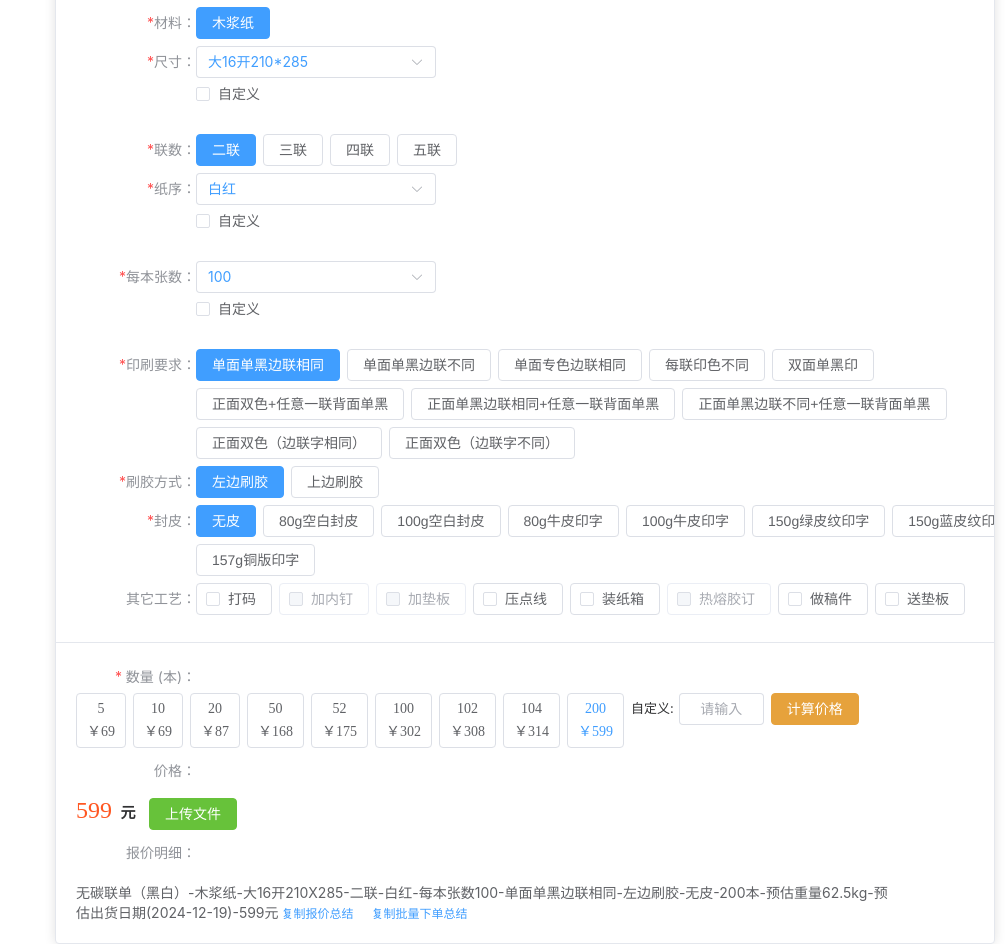
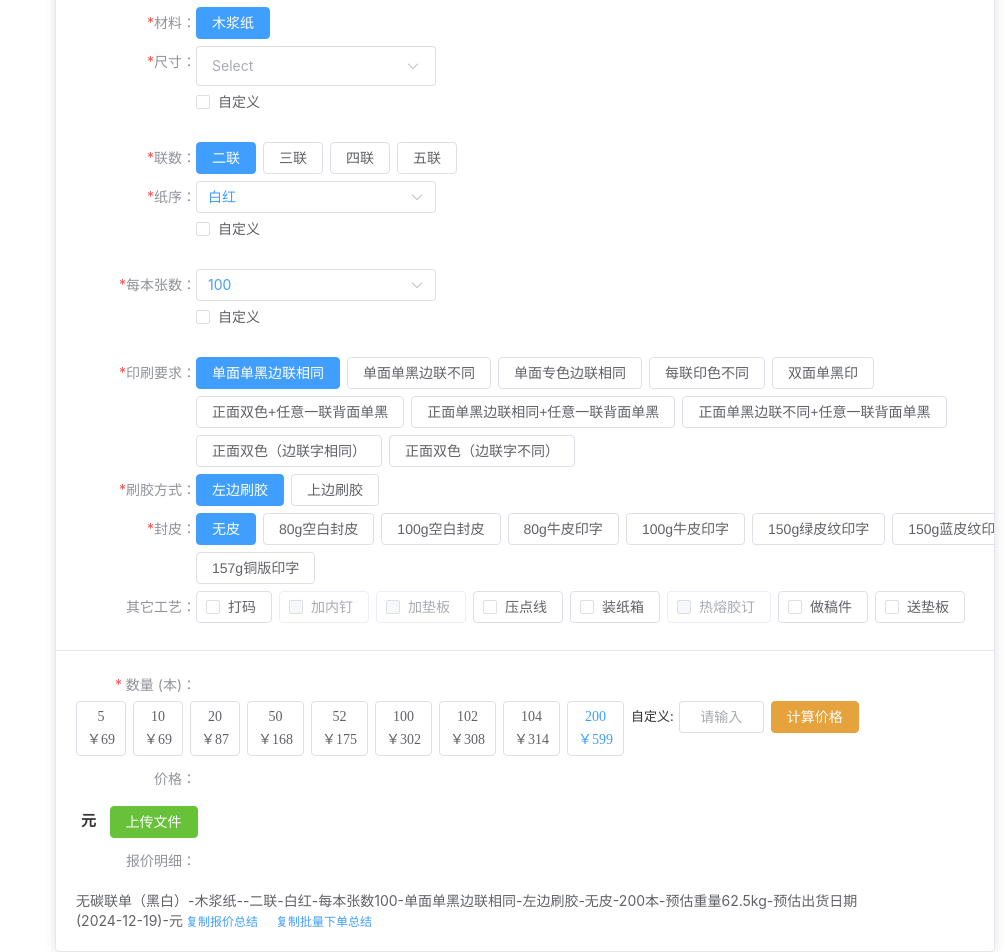
Before and after one commit to chaidaxuan/cxyw, a Vue app: page / in a window 1280 px wide. Shown: the part 218-1170 px from the top of the page, without its empty margins (275-1280 px from the left). Built offline with nearby package versions, Linux system fonts and the light colour scheme.

Commit message:
added calculate function

```diff
--- a/src/views/HomeView.vue
+++ b/src/views/HomeView.vue
@@ -1,3 +1,5 @@
+<!-- eslint-disable @typescript-eslint/no-unused-vars -->
+<!-- eslint-disable @typescript-eslint/no-unused-vars -->
 <template>
   <div class="header-top">
     <div
@@ -199,50 +201,26 @@
                         <span class="text-star">*</span><span>尺寸</span><span>：</span>
                       </div>
                     </div>
+
                     <div class="el-col el-col-21">
                       <div class="mb7px inline-block">
-                        <div class="el-select el-select--default" style="width: 240px">
-                          <div
-                            class="el-select__wrapper is-filterable el-tooltip__trigger el-tooltip__trigger"
-                            tabindex="-1"
-                          >
-                            <!--v-if-->
-                            <div class="el-select__selection">
-                              <!--v-if-->
-                              <div class="el-select__selected-item el-select__input-wrapper">
-                                <input
-                                  type="text"
-                                  class="el-select__input is-default"
-                                  autocomplete="off"
-                                  role="combobox"
-                                  spellcheck="false"
-                                  aria-activedescendant=""
-                                  aria-controls="el-id-8020-17"
-                                  aria-expanded="false"
-                                  aria-autocomplete="none"
-                                  aria-haspopup="listbox"
-                                  id="el-id-8020-53"
-                                  style="width: 11px"
-                                /><span
-                                  aria-hidden="true"
-                                  class="el-select__input-calculator"
-                                ></span>
-                              </div>
-                              <div class="el-select__selected-item el-select__placeholder">
-                                <span>大16开210*285</span>
-                              </div>
-                            </div>
-                            <div class="el-select__suffix">
-                              <i class="el-icon el-select__caret el-select__icon"
-                                ><svg xmlns="http://www.w3.org/2000/svg" viewBox="0 0 1024 1024">
-                                  <path
-                                    fill="currentColor"
-                                    d="M831.872 340.864 512 652.672 192.128 340.864a30.592 30.592 0 0 0-42.752 0 29.12 29.12 0 0 0 0 41.6L489.664 714.24a32 32 0 0 0 44.672 0l340.288-331.712a29.12 29.12 0 0 0 0-41.728 30.592 30.592 0 0 0-42.752 0z"
-                                  ></path></svg></i
-                              ><!--v-if--><!--v-if-->
-                            </div>
-                          </div>
-                        </div>
+                        <div class="flex flex-wrap gap-4 items-center">
+                          <el-select
+                            placeholder="Select"
+                            size="large"
+                            style="width: 240px"
+                            v-model="selectedValue"
+                            @change="handleSelectChange"
+                          >
+                            <el-option
+                              v-for="item in options"
+                              :key="item.value"
+                              :label="item.label"
+                              :value="item.value"
+                            />
+                          </el-select>
+                        </div>
+
                         <div class="formatInput formatInput" style="display: none">
                           <div style="display: inline-block">
                             长边&nbsp;
@@ -1430,8 +1408,8 @@
                     class="el-col el-col-21"
                     style="margin-top: 7px; font-weight: bold; min-height: 36px"
                   >
-                    <span data-v-1745df91="" class="price text-price"
-                      ><span data-v-1745df91="" class="money-text">599</span></span
+                    <span data-v-1745df91="" class="price text-price">
+                      <span data-v-1745df91="" class="money-text">{{ size }}</span></span
                     >
                     元
                     <!----><!----><!----><!----><button
@@ -1460,8 +1438,10 @@
                   >
                     <div data-v-1745df91="" class="memo-class">
                       <span data-v-1745df91=""
-                        >无碳联单（黑白）-木浆纸-大16开210X285-二联-白红-每本张数100-单面单黑边联相同-左边刷胶-无皮-200本-预估重量62.5kg-预估出货日期(2024-12-19)</span
-                      ><span data-v-1745df91="">-599元</span
+                        >无碳联单（黑白）-木浆纸-{{
+                          size
+                        }}-二联-白红-每本张数100-单面单黑边联相同-左边刷胶-无皮-200本-预估重量62.5kg-预估出货日期(2024-12-19)</span
+                      ><span data-v-1745df91="">-{{ size }}元</span
                       ><!----><button
                         data-v-1745df91=""
                         aria-disabled="false"
@@ -1493,20 +1473,95 @@
 import { ref } from 'vue'
 import { ElMenu, ElMenuItem } from 'element-plus'
 import './Home.css'
+
 export default {
   components: {
     ElMenu,
     ElMenuItem,
   },
+  data() {
+    return {
+      list: [1, 2, 3],
+
+      options: [
+        {
+          value: '1',
+          label: '大16开210*285',
+        },
+        {
+          value: '2',
+          label: '大32开210*140',
+          disabled: true,
+        },
+        {
+          value: '3',
+          label: '大32开210*145',
+        },
+        {
+          value: '4',
+          label: '正16开185*260',
+        },
+        {
+          value: '5',
+          label: '正32开130*185',
+        },
+        {
+          value: '6',
+          label: '正32开130*190',
+        },
+        {
+          value: '7',
+          label: '大48开210*95',
+        },
+        {
+          value: '8',
+          label: '正48开180*85',
+        },
+        {
+          value: '9',
+          label: '正32开130*190',
+        },
+        {
+          value: '10',
+          label: '正32开130*190',
+        },
+        {
+          value: '11',
+          label: '正32开130*190',
+        },
+        {
+          value: '12',
+          label: '正32开130*190',
+        },
+        {
+          value: '13',
+          label: '正32开130*190',
+        },
+      ],
+    }
+  },
   setup() {
     const activeIndex = ref('1')
+    const size = ref('')
+
     const handleSelect = (key: unknown) => {
       console.log('选中的菜单项索引:', key)
       // 在这里可以根据索引进行路由跳转等操作
     }
+    const selectedValue = ref('')
+    const handleSelectChange = () => {
+      console.log('选项被选中，选中的值为:', selectedValue.value)
+      // 这里可以添加你想要执行的逻辑，比如记录选中时间
+      const selectedTime = new Date()
+      size.value = selectedValue.value
+      console.log('选中时间:', selectedTime)
+    }
     return {
       activeIndex,
       handleSelect,
+      handleSelectChange,
+      selectedValue,
+      size,
     }
   },
 
--- a/vite.config.ts
+++ b/vite.config.ts
@@ -1,5 +1,3 @@
-import { fileURLToPath, URL } from 'node:url'
-
 import { defineConfig } from 'vite'
 import vue from '@vitejs/plugin-vue'
 import vueJsx from '@vitejs/plugin-vue-jsx'
```
Also changed, not shown: src/main.ts (line endings or trailing spaces), 1 other file (tests, documents, lock files or other folders).
